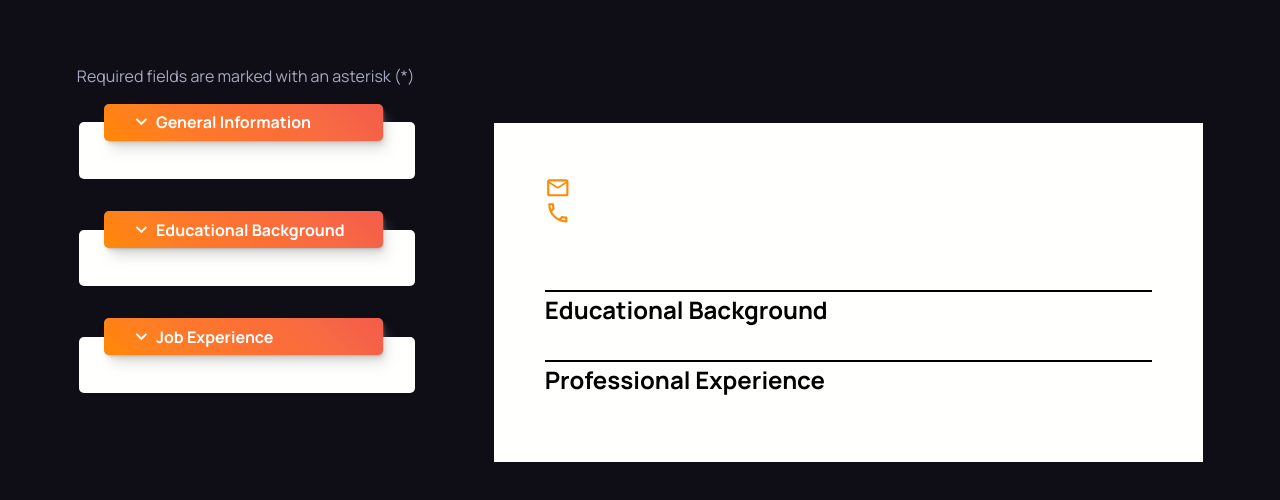
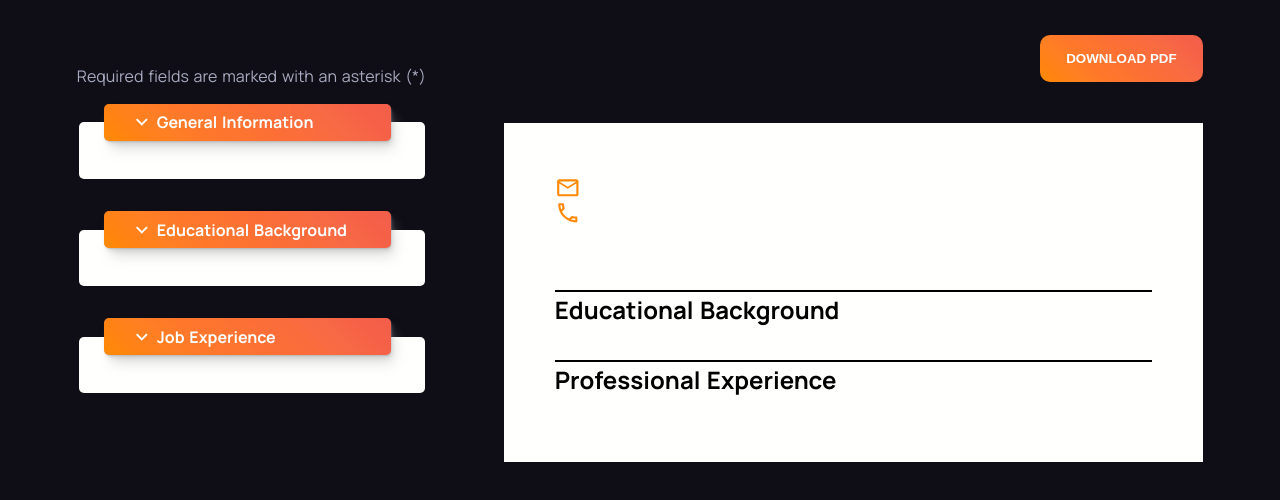
Before and after one commit to GreyTearsDev/cv-application, a React (Vite) app: page / in a window 1280 px wide. Shown: the top 500 px of the page. Built offline with nearby package versions, Linux system fonts and the light colour scheme.

Commit message:
feat: Add download PDF functionality
- added html2canvas and jsPDF dependencies for generating PDFs from the main section
- added a button to download the PDF in 'main-page.jsx'
- styled the download button in main.css

```diff
--- a/src/components/main-page.jsx
+++ b/src/components/main-page.jsx
@@ -1,14 +1,45 @@
+import html2canvas from "html2canvas";
+import jsPDF from "jspdf";
 import PropTypes from "prop-types";
+import { useRef } from "react";
 import DynamicDisplaySection from "./dynamic-display-section";
 import Header from "./header";
 
 export default function MainPage({ user, setUser }) {
+  const pdfRef = useRef();
+
+  const downloadPDF = () => {
+    const input = pdfRef.current;
+
+    html2canvas(input).then((canvas) => {
+      const imgData = canvas.toDataURL("image/png");
+      const pdf = new jsPDF("p", "mm", "a4", true);
+      const pdfWidth = pdf.internal.pageSize.getWidth();
+      const pdfHeight = pdf.internal.pageSize.getHeight();
+      const imgWidth = canvas.width;
+      const imgHeight = canvas.height;
+      const ratio = Math.min(pdfWidth / imgWidth, pdfHeight / imgHeight);
+      const imgX = (pdfWidth - imgWidth * ratio) / 2;
+      const imgY = 30;
+
+      pdf.addImage(imgData, "PNG", imgX, imgY, imgWidth * ratio, imgHeight * ratio);
+      pdf.save(`${user.firstName.toLowerCase()}-${user.lastName.toLowerCase()}'s - cv.pdf`);
+    });
+  };
+
   return (
-    <div className="main-section">
-      <Header user={user} />
-      <DynamicDisplaySection arrayName={"schools"} user={user} setUser={setUser} />
-      <DynamicDisplaySection arrayName={"experience"} user={user} setUser={setUser} />
-    </div>
+    <>
+      <button className="btn__download" onClick={downloadPDF}>
+        DOWNLOAD PDF
+      </button>
+      <div ref={pdfRef}>
+        <div className="main-section">
+          <Header user={user} />
+          <DynamicDisplaySection arrayName={"schools"} user={user} setUser={setUser} />
+          <DynamicDisplaySection arrayName={"experience"} user={user} setUser={setUser} />
+        </div>
+      </div>
+    </>
   );
 }
 
--- a/src/styles/main.css
+++ b/src/styles/main.css
@@ -88,6 +88,7 @@ body {
   padding: 0;
   background-color: var(--clr-background);
   font-family: "Manrope", verdana;
+  word-spacing: 0.1em;
 }
 
 h1,
@@ -100,7 +101,7 @@ h4,
 
 #root {
   display: grid;
-  grid-template-columns: minmax(340px, 20vw) 1fr;
+  grid-template-columns: minmax(350px, 20vw) 1fr;
   gap: 6vw;
   padding: 6vh 6vw;
 }
@@ -297,3 +298,25 @@ textarea::placeholder {
 .flex-row {
   display: flex;
 }
+
+.btn__download {
+  appearance: none;
+  outline: none;
+  border: none;
+  padding: var(--gap-mid) var(--gap-xlarge);
+  display: flex;
+  position: absolute;
+  top: 35px;
+  right: 6vw;
+  color: var(--clr-button-text);
+  background-image: var(--gradient-main);
+  font-weight: bold;
+  border-radius: 10px;
+  transition: all 120ms ease-in-out;
+}
+
+.btn__download:hover {
+  transform: scale(1.15);
+  cursor: pointer;
+  font-weight: bolder;
+}
```
